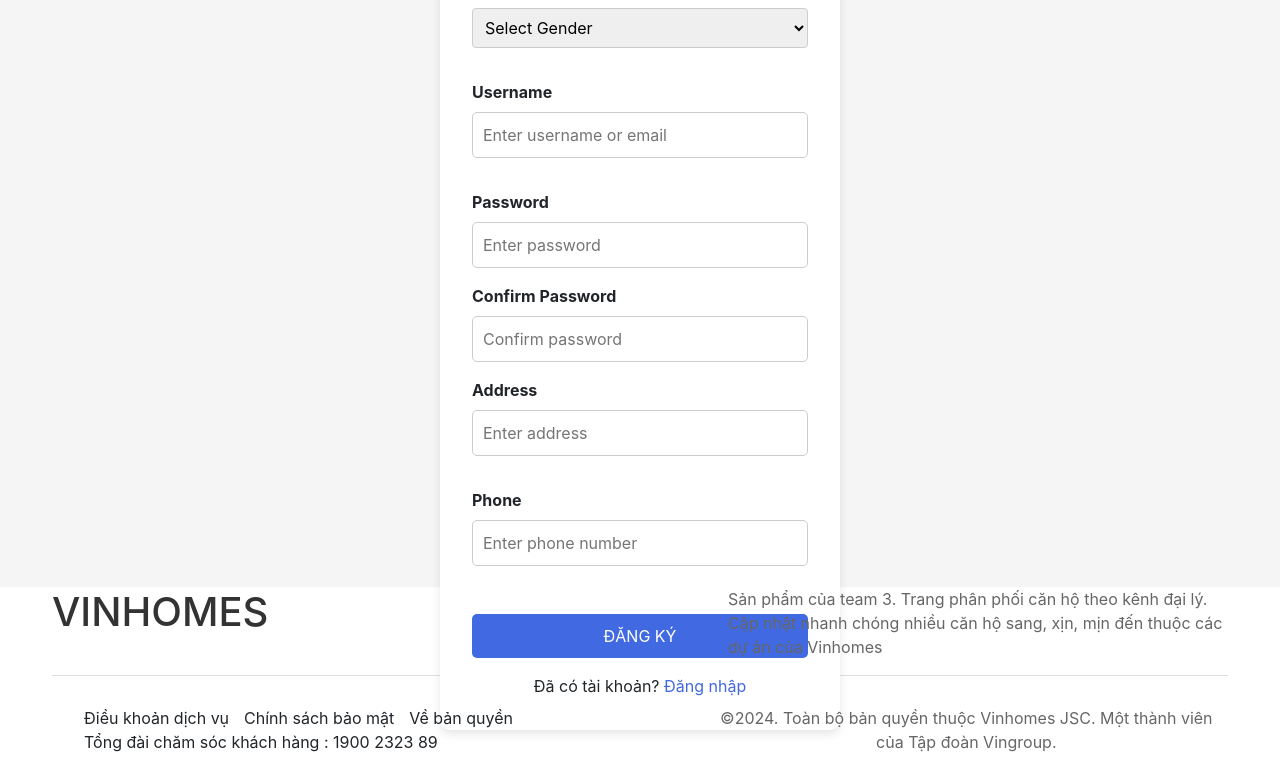
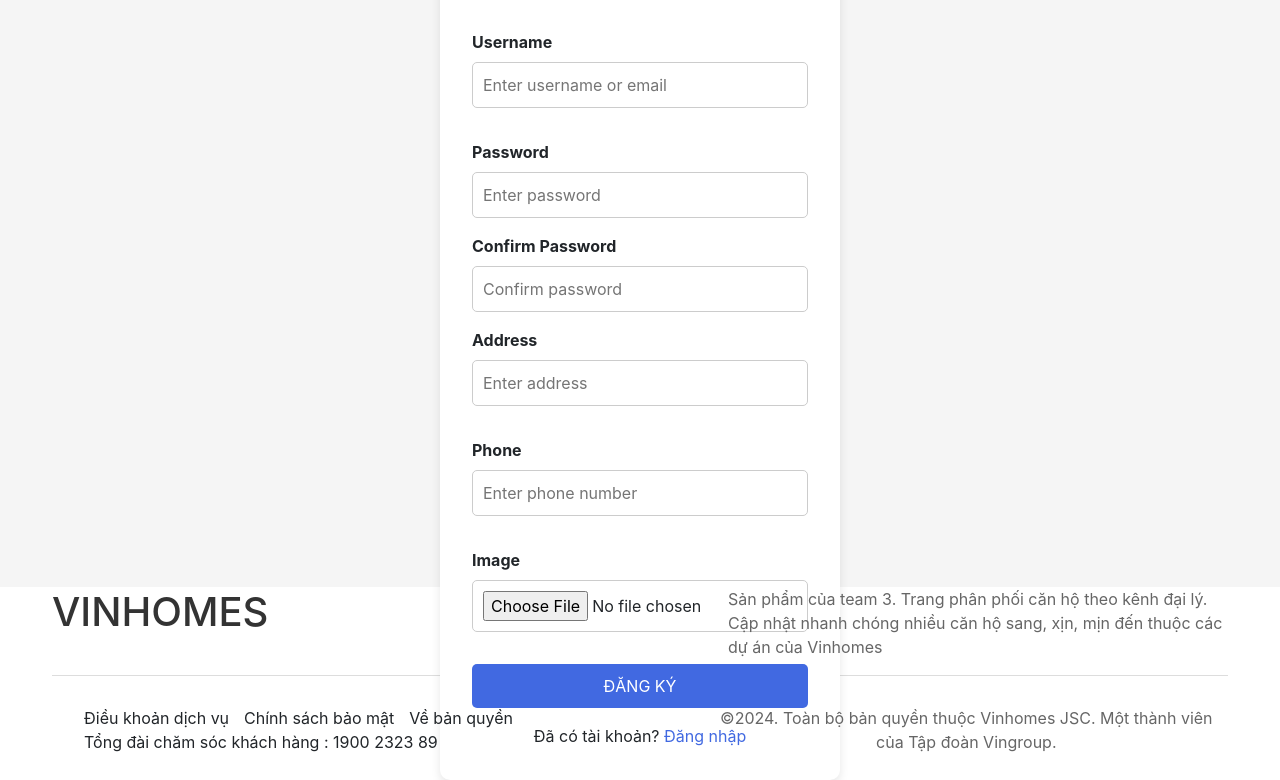
Before and after one commit to Huy160391/Project-for-SWP391-SPRING-2024-Final, a React (Create React App) app in the folder estate/: page /registration in a window 1280 px wide. Shown: the part 1065-1845 px from the top of the page. Built offline with nearby package versions, Linux system fonts and the light colour scheme.

Commit message:
RegisterUpdate

```diff
--- a/estate/src/Components/Register/Registration.css
+++ b/estate/src/Components/Register/Registration.css
@@ -41,7 +41,7 @@
   width: 100%;
   padding: 10px 0;
   border: none;
-  background-color: #4169e1;
+  background-color: #4169e1 !important;
   color: white;
   border-radius: 5px;
   margin-top: 1rem;
--- a/estate/src/Components/Register/RegistrationForm.jsx
+++ b/estate/src/Components/Register/RegistrationForm.jsx
@@ -13,11 +13,17 @@ const Registration = () => {
     confirmPassword: '',
     address: '',
     phone: '',
+    image: null,
   });
   const navigate = useNavigate();
 
   const handleChange = (e) => {
-    setFormData({ ...formData, [e.target.name]: e.target.value });
+    // Cập nhật để xử lý file
+    if (e.target.name === 'image') {
+      setFormData({ ...formData, image: e.target.files[0] });
+    } else {
+      setFormData({ ...formData, [e.target.name]: e.target.value });
+    }
   };
 
   const handleSubmit = async (e) => {
@@ -29,14 +35,14 @@ const Registration = () => {
     }
 
     const dataToSend = new FormData();
-    dataToSend.append('FirstName', formData.firstName);
-    dataToSend.append('LastName', formData.lastName);
-    dataToSend.append('Gender', formData.gender);
-    dataToSend.append('Username', formData.username);
-    dataToSend.append('Password', formData.password);
-    dataToSend.append('Address', formData.address);
-    dataToSend.append('Phone', formData.phone);
-
+    Object.entries(formData).forEach(([key, value]) => {
+      // Bỏ qua việc thêm 'image' nếu nó null
+      if (key === 'image' && value) {
+        dataToSend.append(key, value, value.name);
+      } else if (key !== 'image') {
+        dataToSend.append(key, value);
+      }
+    });
     try {
       const response = await axios.post('https://localhost:7137/api/Users/registerNoImage', dataToSend, {
         headers: {
@@ -59,6 +65,7 @@ const Registration = () => {
         confirmPassword: '',
         address: '',
         phone: '',
+        image: null,
       });
     } catch (error) {
       console.error('Registration failed:', error.response?.data?.message || error.message);
@@ -153,6 +160,14 @@ const Registration = () => {
             onChange={handleChange}
           />
         </div>
+        <div className="form-field">
+          <label>Image</label>
+          <input
+            type="file"
+            name="image"
+            onChange={handleChange}
+          />
+        </div>
         <button type="submit" className="register-button">ĐĂNG KÝ</button>
         <div className="signin-redirect">
           Đã có tài khoản? <Link to="/">Đăng nhập</Link>
```
